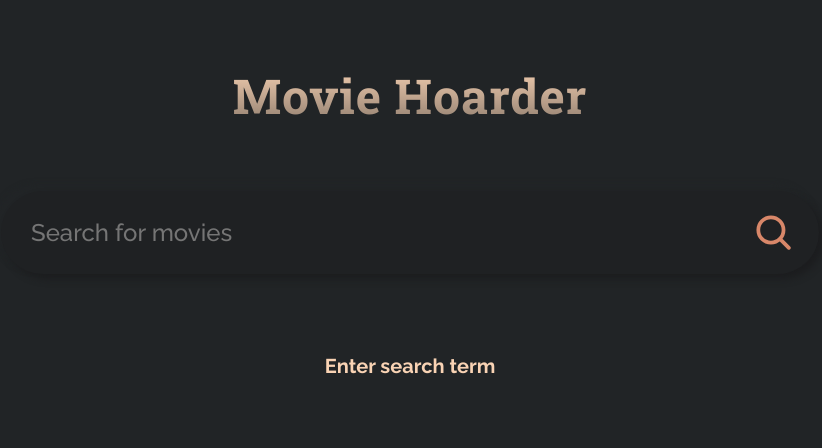
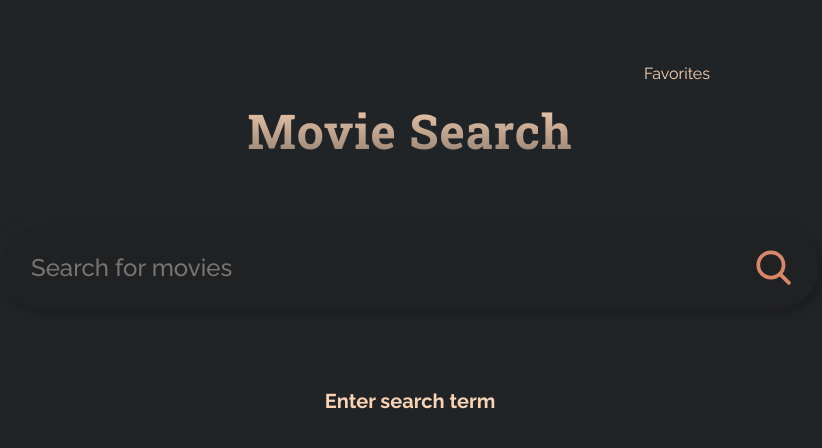
Before and after one commit to GideonNeedleman/JSMastery-MovieLand, a React (Create React App) app: page / in a window 1280 px wide. Shown: the top 448 px of the page, without its empty margins (230-1052 px from the left). Built offline with nearby package versions, Linux system fonts and the light colour scheme.

Commit message:
fixed header links & spacing

```diff
--- a/src/App.js
+++ b/src/App.js
@@ -55,7 +55,7 @@ const App = () => {
 
   return (
     <div className="app">
-      <Header title="Movie Hoarder" />
+      <Header title="Movie Search" />
       <SearchBar />
       <MovieList />
       <ErrorMessage />
--- a/src/Detail.js
+++ b/src/Detail.js
@@ -50,7 +50,10 @@ function Detail() {
       <p>{movie.Writer}</p>
       <h3>Actors</h3>
       <p>{movie.Actors}</p>
-      <a href={`https://www.imdb.com/title/${movie.imdbID}`}>
+      <a
+        href={`https://www.imdb.com/title/${movie.imdbID}`}
+        className="imdb-link"
+      >
         More info on IMDb
       </a>
     </div>
--- a/src/Favorite.js
+++ b/src/Favorite.js
@@ -22,7 +22,7 @@ function Favorite({ fav }) {
       <Link to={"/detail/" + fav.imdbid}>
         <img src={fav.poster} alt={`poster of ${fav.title}`} />
       </Link>
-      <div>
+      <div className="title-note">
         <p className="title">{fav.title}</p>
         <textarea
           className="note"
--- a/src/Header.js
+++ b/src/Header.js
@@ -1,7 +1,13 @@
+import { NavLink } from "react-router-dom";
+import styles from "./Header.module.css";
+
 function Header({ title }) {
   return (
-    <div className="header">
-      {/* <div className="nav">Favorites</div> */}
+    <div className={styles.header}>
+      <div className={styles.nav}>
+        <NavLink to={"/"}>Movie Search</NavLink>
+        <NavLink to={"/favorites"}>Favorites</NavLink>
+      </div>
       <h1>{title}</h1>
     </div>
   );
--- /dev/null
+++ b/src/Header.module.css
@@ -0,0 +1,30 @@
+.header {
+  width: 100%;
+  text-align: center;
+}
+
+.header h1 {
+  text-align: center;
+}
+
+.nav {
+  display: flex;
+  justify-content: space-between;
+  width: 600px;
+  margin: auto;
+  margin-bottom: 1rem;
+}
+
+.nav a {
+  text-decoration: none;
+  font-size: 1rem;
+  font-weight: 400;
+  font-family: "Raleway", sans-serif;
+  color: #f9d3b4;
+}
+
+:global .active {
+  text-indent: 100%;
+  white-space: nowrap;
+  overflow: hidden;
+}
--- a/src/index.css
+++ b/src/index.css
@@ -37,7 +37,7 @@ h1 {
   background-clip: text;
   -webkit-background-clip: text;
   -webkit-text-fill-color: transparent;
-  width: fit-content;
+  /* width: fit-content; */
 }
 
 .search {
@@ -197,15 +197,6 @@ h1 {
   justify-content: center;
 }
 
-/* .header {
-  width: 100%;
-  text-align: center;
-}
-
-.header h1 {
-  text-align: center;
-} */
-
 .lds-spinner {
   color: official;
   display: inline-block;
@@ -292,24 +283,10 @@ h1 {
 }
 
 .detail {
+  padding: 4rem;
   display: flex;
   flex-direction: column;
   align-items: center;
-}
-
-.detail h1 {
-  margin-bottom: 0.8rem;
-  font-size: 2rem;
-  letter-spacing: 0.9px;
-  background: linear-gradient(
-    180deg,
-    rgba(249, 211, 180, 1) 0%,
-    rgba(249, 211, 180, 0.5) 100%
-  );
-  background-clip: text;
-  -webkit-background-clip: text;
-  -webkit-text-fill-color: transparent;
-  width: fit-content;
 }
 
 .detail h2 {
@@ -335,7 +312,7 @@ h1 {
   color: #fff;
 }
 
-.detail a {
+.imdb-link {
   font-family: Arial, Helvetica, sans-serif;
   font-size: 1rem;
   font-style: italic;
@@ -346,10 +323,6 @@ h1 {
   margin: 0.5rem;
   background-color: #343739;
   border-radius: 1rem;
-}
-
-.heart {
-  cursor: pointer;
 }
 
 .bookmark {
@@ -380,6 +353,7 @@ h1 {
 }
 
 .favorites {
+  padding: 4rem;
   display: flex;
   flex-direction: column;
   align-items: center;
@@ -405,6 +379,15 @@ h1 {
 .favorites li {
   display: flex;
   align-items: center;
+  width: 500px;
+}
+
+.favorites .title-note {
+  width: 100%;
+}
+
+.favorites .note {
+  width: 100%;
 }
 
 .favorites .note {
@@ -421,6 +404,12 @@ h1 {
 
 @media screen and (max-width: 600px) {
   .app {
+    padding: 4rem 2rem;
+  }
+  .favorites {
+    padding: 4rem 2rem;
+  }
+  .detail {
     padding: 4rem 2rem;
   }
 
@@ -443,6 +432,12 @@ h1 {
   .app {
     padding: 4rem 1rem;
   }
+  .favorites {
+    padding: 4rem 1rem;
+  }
+  .detail {
+    padding: 4rem 1rem;
+  }
 
   h1 {
     font-size: 2rem;
```
Also changed, not shown: 2 other files (tests, documents, lock files or other folders).
